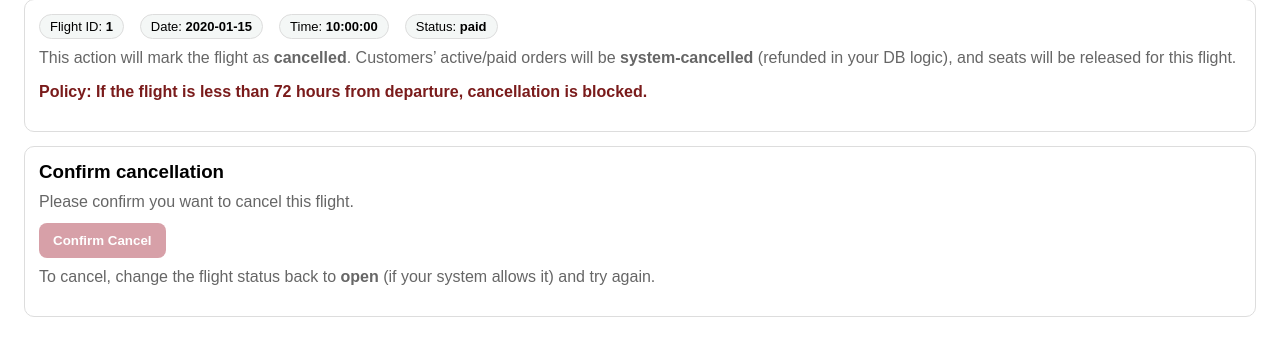
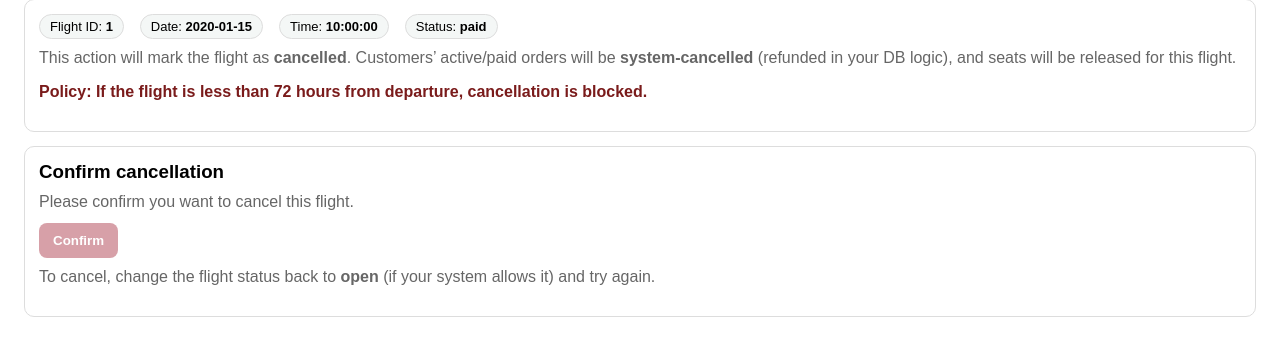
Before and after one commit to Ellibrinker/FlyTAU, a Flask app: page /admin/flights/cancel/1 in a window 1280 px wide. Shown: the part 175-531 px from the top of the page. Run offline with Flask 3, Linux system fonts and the light colour scheme; the visitor is signed in with stand-in values (Sample User, id 1); tables that the repository leaves empty hold one stand-in row (values such as "Sample post"); data that the repository does not hold is empty.

Commit message:
update confirm cancel

```diff
--- a/templates/admin_cancel_flight.html
+++ b/templates/admin_cancel_flight.html
@@ -97,7 +97,7 @@
 
     <form method="POST">
       <button type="submit" {% if not can_cancel %}disabled{% endif %}>
-        Confirm Cancel
+        Confirm
       </button>
       {% if not can_cancel %}
         <p class="muted" style="margin-top:10px;">
```
